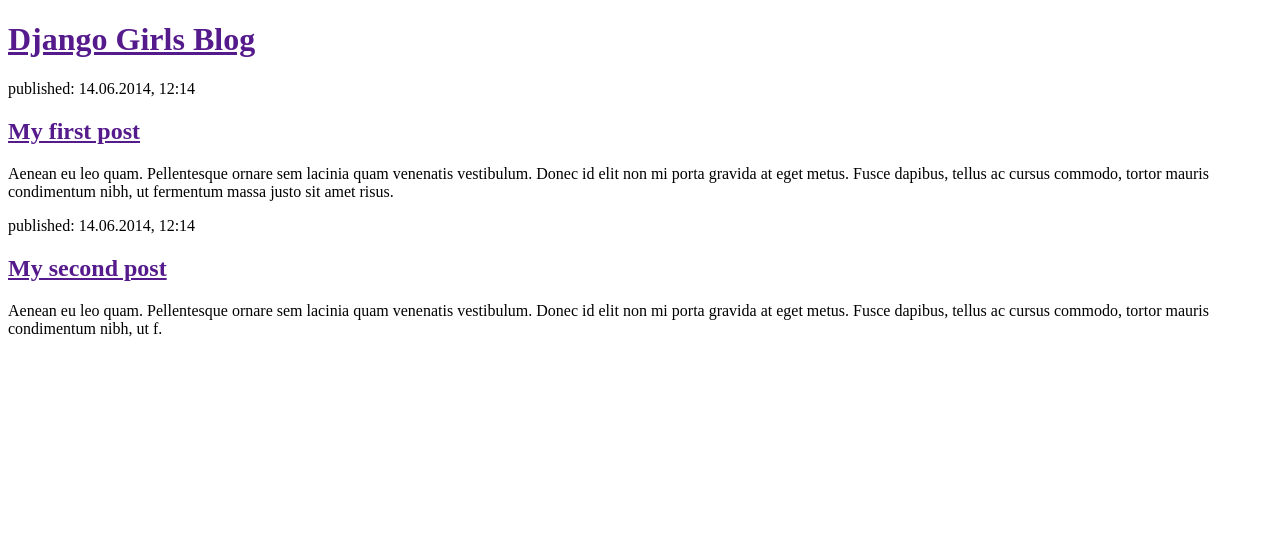
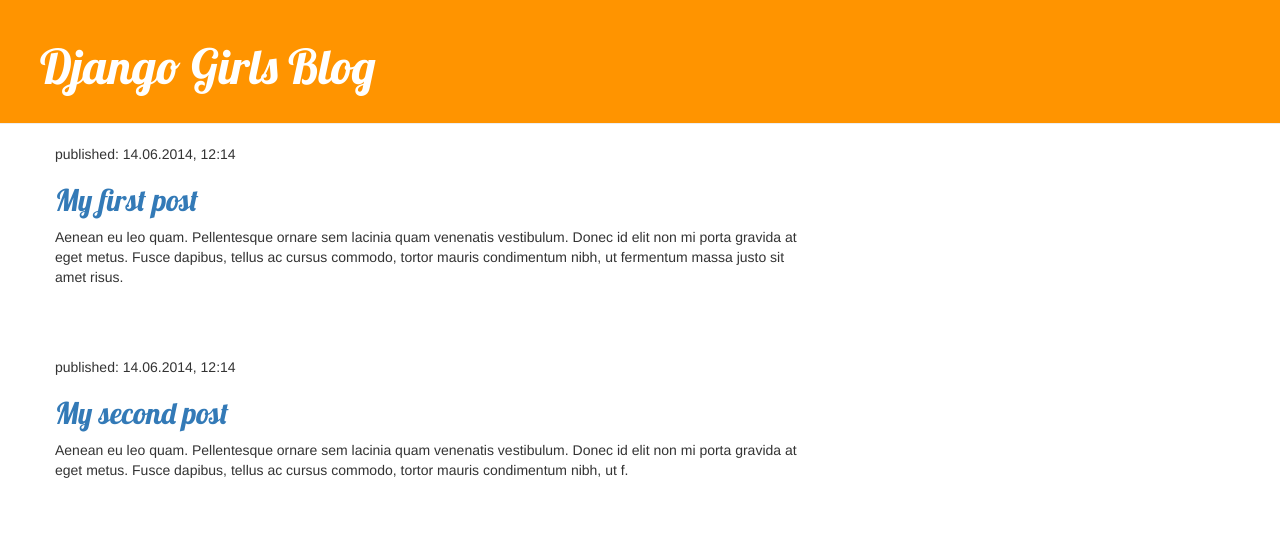
Before and after one commit to BIezz02/Heroku, a Django app: page / in a window 1280 px wide. Shown: the top 549 px of the page. Run offline with Django 3.2, Linux system fonts and the light colour scheme; some libraries are stand-ins or nearby versions.

Commit message:
add base.html

```diff
--- /dev/null
+++ b/descriptions/static/css/descriptions.css
@@ -0,0 +1,46 @@
+.page-header {
+    background-color: #ff9400;
+    margin-top: 0;
+    padding: 20px 20px 20px 40px;
+}
+
+.page-header h1, .page-header h1 a, .page-header h1 a:visited, .page-header h1 a:active {
+    color: #ffffff;
+    font-size: 36pt;
+    text-decoration: none;
+}
+
+.content {
+    margin-left: 40px;
+}
+
+h1, h2, h3, h4 {
+    font-family: 'Lobster', cursive;
+}
+
+.date {
+    color: #828282;
+}
+
+.save {
+    float: right;
+}
+
+.post-form textarea, .post-form input {
+    width: 100%;
+}
+
+.top-menu, .top-menu:hover, .top-menu:visited {
+    color: #ffffff;
+    float: right;
+    font-size: 26pt;
+    margin-right: 20px;
+}
+
+.post {
+    margin-bottom: 70px;
+}
+
+.post h1 a, .post h1 a:visited {
+    color: #000000;
+}
--- /dev/null
+++ b/descriptions/templates/descriptions/base.html
@@ -0,0 +1,29 @@
+{% load static %}
+<!DOCTYPE html>
+<html lang="en">
+<head>
+    <meta charset="UTF-8">
+    <meta name="viewport" content="width=device-width, initial-scale=1.0">
+    <link rel="stylesheet" href="//maxcdn.bootstrapcdn.com/bootstrap/3.2.0/css/bootstrap.min.css">
+    <link rel="stylesheet" href="//maxcdn.bootstrapcdn.com/bootstrap/3.2.0/css/bootstrap-theme.min.css">
+    <link rel="stylesheet" href="{% static 'css/descriptions.css' %}">
+    <link href="//fonts.googleapis.com/css?family=Lobster&subset=latin,latin-ext" rel="stylesheet" type="text/css">
+
+    <title>Heroku</title>
+</head>
+<body>
+    <div class="page-header">
+        <h1><a href="">Django Girls Blog</a></h1>
+    </div>
+    <div class="content container">
+        <div class="row">
+            <div class="col-md-8">
+                {% block content %}
+                {% endblock %}
+            </div>
+        </div>
+    </div>
+
+
+</body>
+</html>
--- a/descriptions/templates/descriptions/post_list.html
+++ b/descriptions/templates/descriptions/post_list.html
@@ -1,26 +1,17 @@
-<!DOCTYPE html>
-<html lang="en">
-<head>
-    <meta charset="UTF-8">
-    <meta name="viewport" content="width=device-width, initial-scale=1.0">
-    <title>Heroku</title>
-</head>
-<body>
-    <div>
-        <h1><a href="">Django Girls Blog</a></h1>
-    </div>
+{% extends 'descriptions/base.html' %}
 
-    <div>
+{% block content %}
+
+    <div class="post">
         <p>published: 14.06.2014, 12:14</p>
         <h2><a href="">My first post</a></h2>
         <p>Aenean eu leo quam. Pellentesque ornare sem lacinia quam venenatis vestibulum. Donec id elit non mi porta gravida at eget metus. Fusce dapibus, tellus ac cursus commodo, tortor mauris condimentum nibh, ut fermentum massa justo sit amet risus.</p>
     </div>
 
-    <div>
+    <div class="post">
         <p>published: 14.06.2014, 12:14</p>
         <h2><a href="">My second post</a></h2>
         <p>Aenean eu leo quam. Pellentesque ornare sem lacinia quam venenatis vestibulum. Donec id elit non mi porta gravida at eget metus. Fusce dapibus, tellus ac cursus commodo, tortor mauris condimentum nibh, ut f.</p>
     </div>
 
-</body>
-</html>
+{% endblock %}
--- a/descriptions/views.py
+++ b/descriptions/views.py
@@ -1,4 +1,5 @@
 from django.shortcuts import render
+from .models import Post
 
 # Create your views here.
 
```
